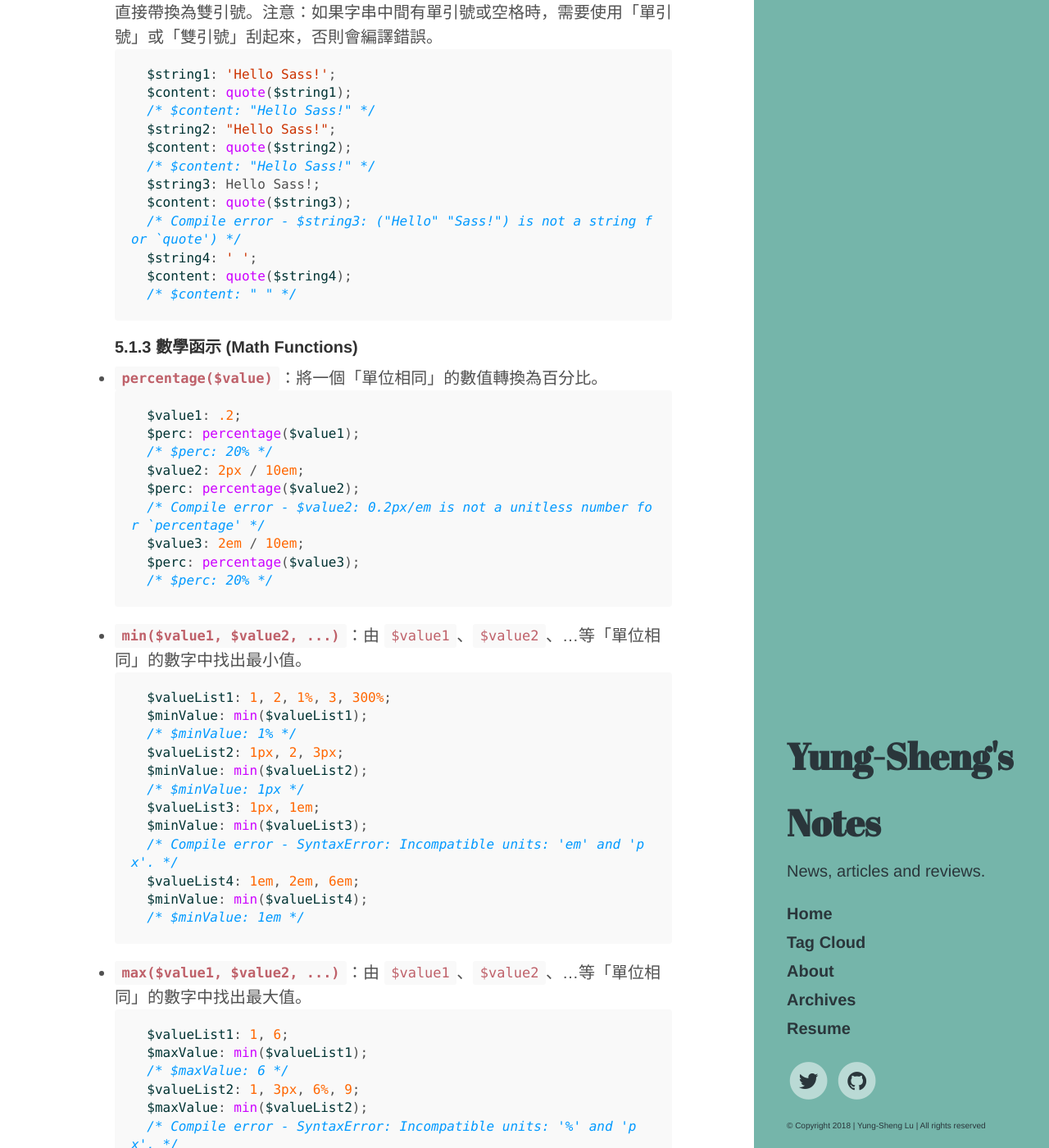
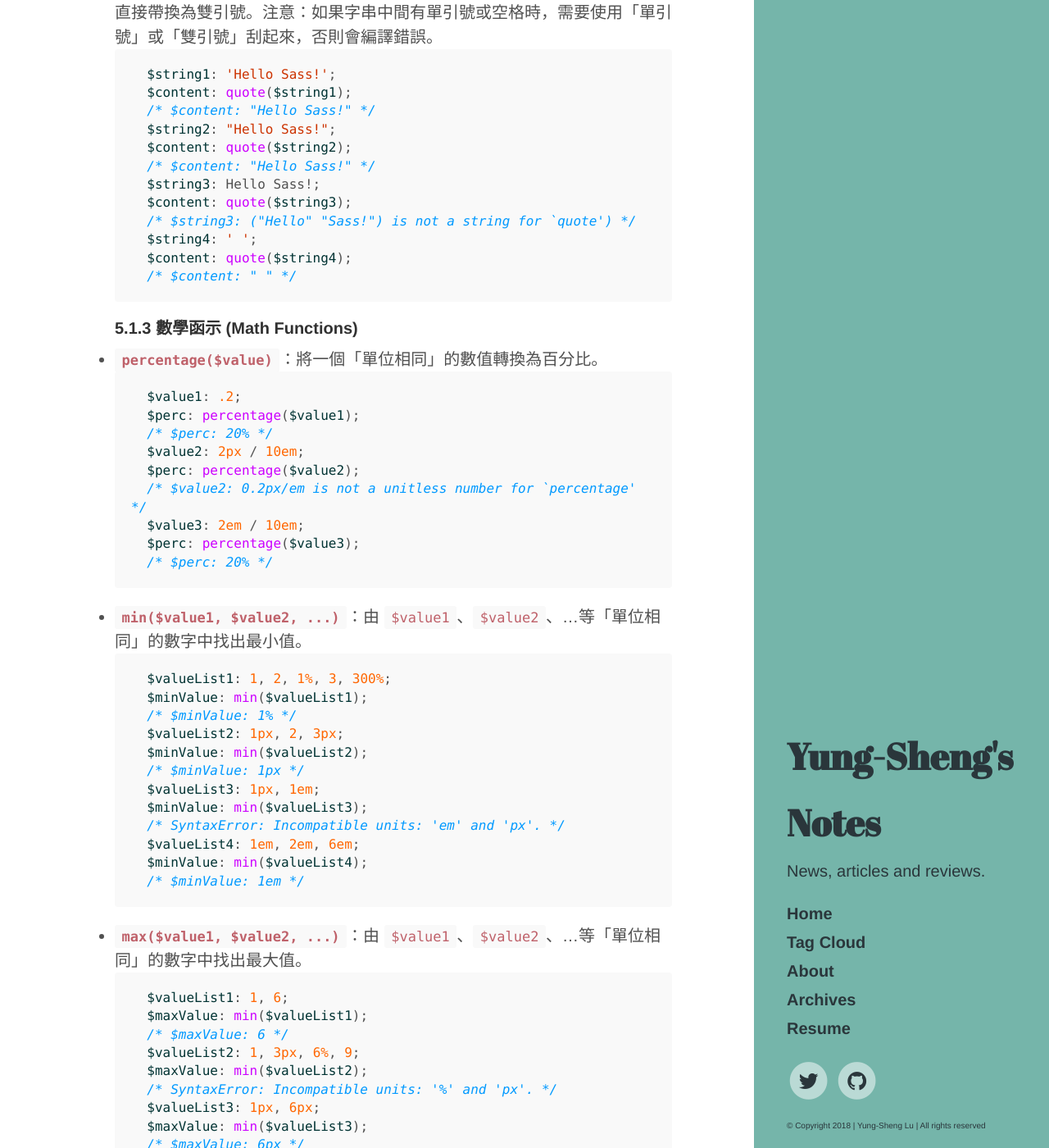
Before and after one commit to dppss90010/yungshenglu.github.io, a Jekyll site: the page built from _posts/2017-12-23-SassNotes5.md, in a window 1280 px wide and 1400 px high, scrolled down 1368 px. Shown: the whole window at 82% size. Built offline with Jekyll 4.4.1, drawn with Linux system fonts in a browser that asks for light colours; comment, search, counter and statistics services are not loaded; some of the changed text lies outside the part shown.

Commit message:
Update latest posts of Sass notes

```diff
--- a/_posts/2017-12-23-SassNotes5.md
+++ b/_posts/2017-12-23-SassNotes5.md
@@ -54,7 +54,7 @@ Sass 中支援許多新的函式，增強原本 CSS 不足的部分。
     /* $content: "Hello Sass!" */
     $string3: Hello Sass!;
     $content: quote($string3);
-    /* Compile error - $string3: ("Hello" "Sass!") is not a string for `quote') */
+    /* $string3: ("Hello" "Sass!") is not a string for `quote') */
     $string4: ' ';
     $content: quote($string4);
     /* $content: " " */
@@ -68,7 +68,7 @@ Sass 中支援許多新的函式，增強原本 CSS 不足的部分。
     /* $perc: 20% */
     $value2: 2px / 10em;
     $perc: percentage($value2);
-    /* Compile error - $value2: 0.2px/em is not a unitless number for `percentage' */
+    /* $value2: 0.2px/em is not a unitless number for `percentage' */
     $value3: 2em / 10em;
     $perc: percentage($value3);
     /* $perc: 20% */
@@ -83,7 +83,7 @@ Sass 中支援許多新的函式，增強原本 CSS 不足的部分。
     /* $minValue: 1px */
     $valueList3: 1px, 1em;
     $minValue: min($valueList3);
-    /* Compile error - SyntaxError: Incompatible units: 'em' and 'px'. */
+    /* SyntaxError: Incompatible units: 'em' and 'px'. */
     $valueList4: 1em, 2em, 6em;
     $minValue: min($valueList4);
     /* $minValue: 1em */
@@ -95,7 +95,7 @@ Sass 中支援許多新的函式，增強原本 CSS 不足的部分。
     /* $maxValue: 6 */
     $valueList2: 1, 3px, 6%, 9;
     $maxValue: min($valueList2);
-    /* Compile error - SyntaxError: Incompatible units: '%' and 'px'. */
+    /* SyntaxError: Incompatible units: '%' and 'px'. */
     $valueList3: 1px, 6px;
     $maxValue: min($valueList3);
     /* $maxValue: 6px */
@@ -230,10 +230,11 @@ Sass 中支援許多新的函式，增強原本 CSS 不足的部分。
     * 原始的 CSS 檔案 (又稱：全域樣式)，用來定義基本的框架、排版、主題等，
     * 新增的 CSS 檔案 (又稱：主題樣式)，針對新的主題去做調整，當套用新的主題時，會直接覆蓋掉原始的 CSS 樣式。
 * 傳統的 CSS 作法存在以下優缺點：
+    * 優點：若之後要再新增一個主題樣式，可以直接複製修改。
     * 缺點：
         * 增加對 CSS 檔案的 Request 次數
         * 由於利用 CSS 覆蓋的特性設計，會使得 CSS 程式碼變得很多。
-    * 優點：若之後要再新增一個主題樣式，可以直接複製修改。
+
 #### 5.3.1 `nth($list, $index)` 與 `index($list, $value)`
 
 * **`nth($list, $index)`**
```
Also changed, not shown: other parts of _posts/2017-12-23-SassNotes5.md (+4 -4 lines), _posts/2017-12-24-SassNotes6.md (line endings or trailing spaces).
